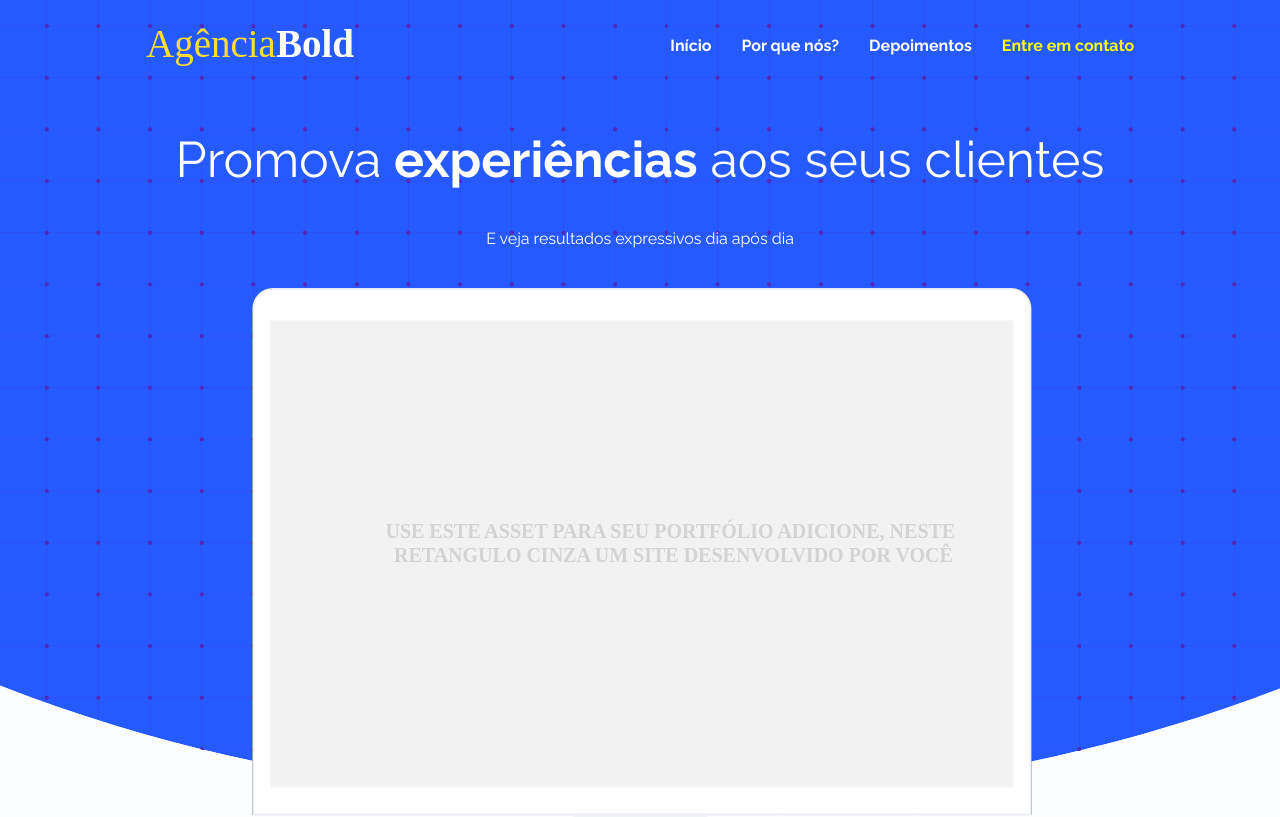
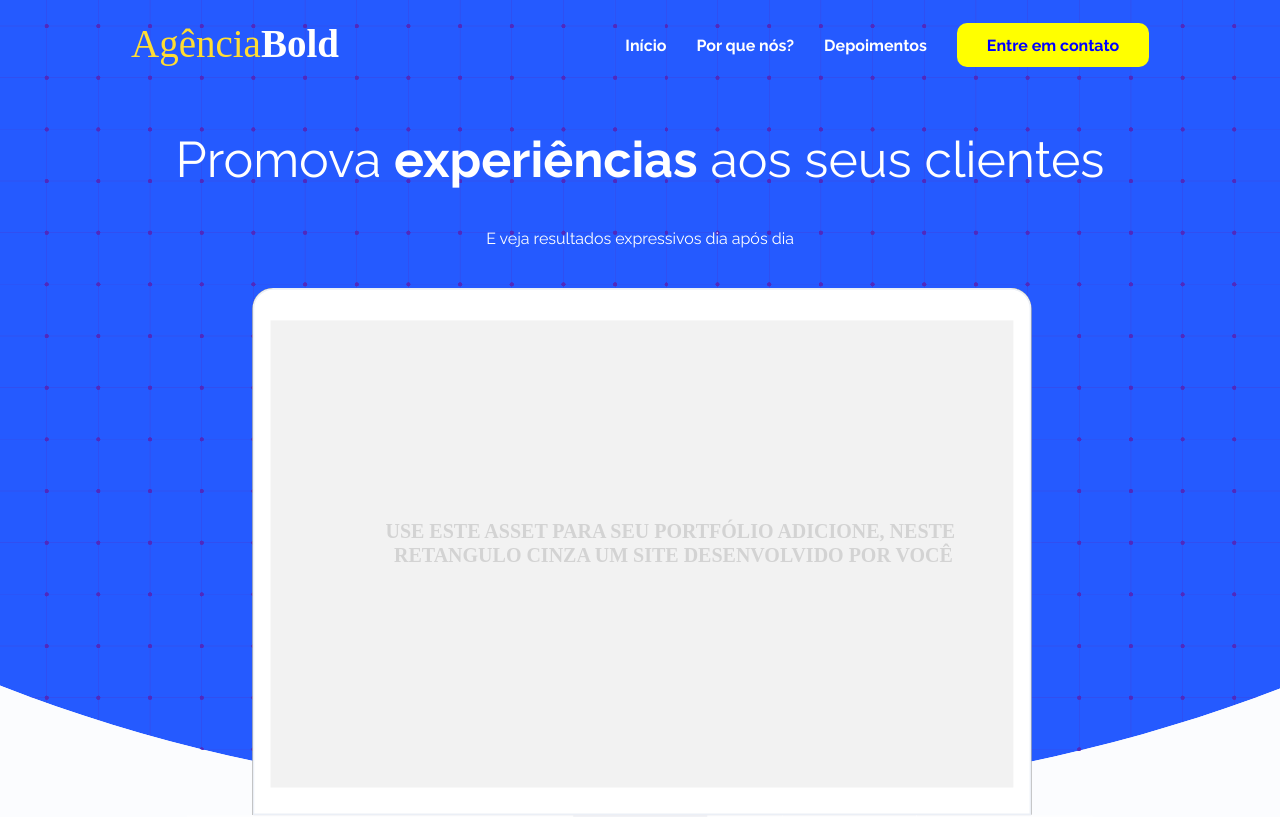
Before and after one commit to rianmatias/front-end, a plain HTML site: page index.html in a window 1280 px wide. Shown: the top 817 px of the page. Drawn offline with Linux system fonts and the light colour scheme.

Commit message:
front-end

```diff
--- a/index.html
+++ b/index.html
@@ -17,7 +17,9 @@
                 <a href="#">Início</a>
                 <a href="#">Por que nós?</a>
                 <a href="#">Depoimentos</a>
-                <a href="#" class="button">Entre em contato</a>
+                <div>
+                    <a href="#" class="button">Entre em contato</a>
+                </div>
             </nav>
         </div>
         <section>
--- a/style.css
+++ b/style.css
@@ -31,8 +31,24 @@
     text-decoration: none;
 }
 
+.header-menu-link > div a.button {
+    color: blue;
+    text-decoration: none;
+    background: yellow;
+    font-weight: bold;
+    padding-top: 13px;
+    padding-bottom: 12px;
+    padding-left: 30px;
+    padding-right: 30px;
+    border-radius: 10px;
+}
+
 .header-menu-link a:hover {
     border-bottom: 2px solid yellow;
+}
+
+.header-menu-link > div a:hover.button {
+    border-bottom: 0px;
 }
 
 .header-menu-link a.button {
```
